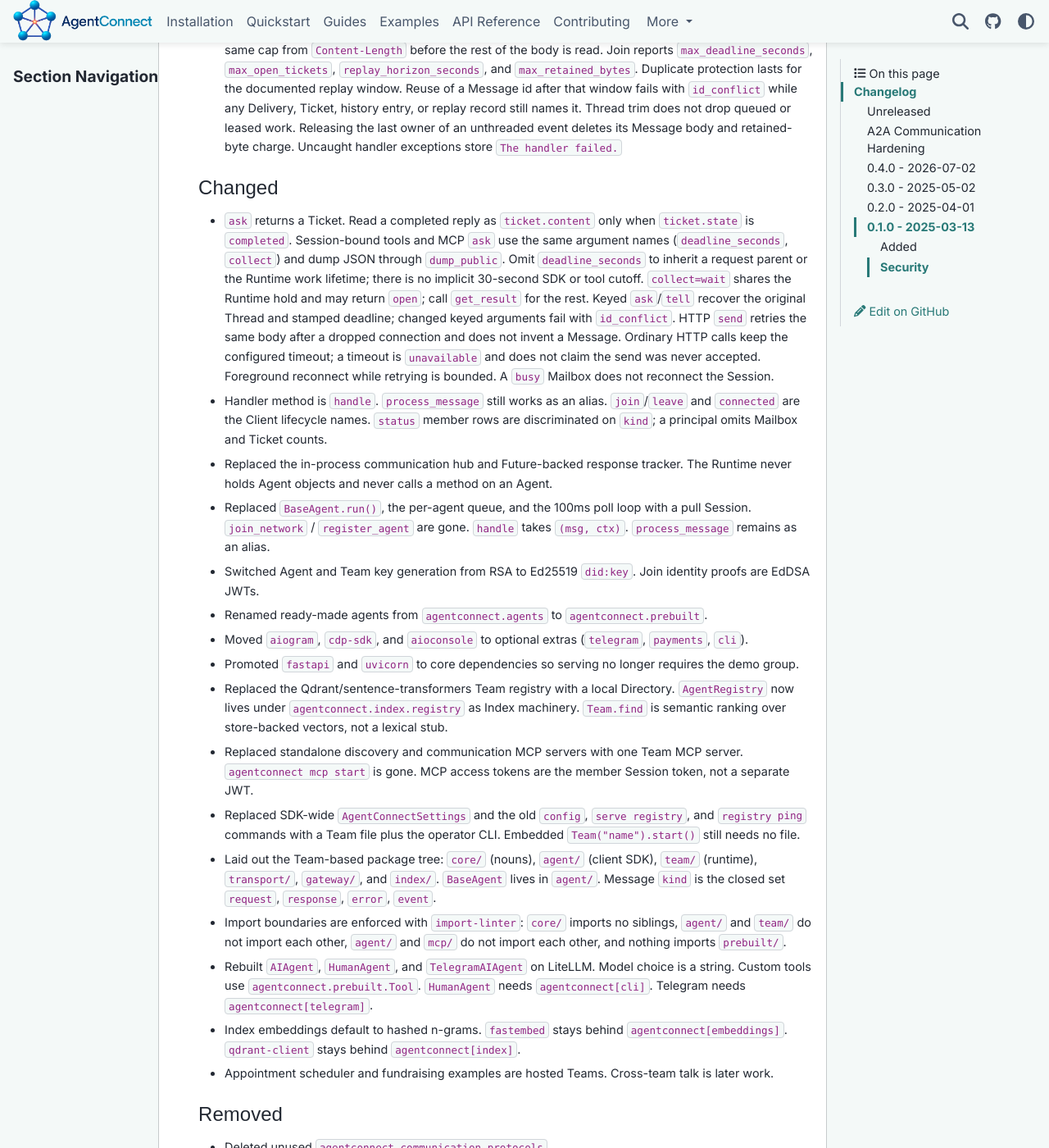
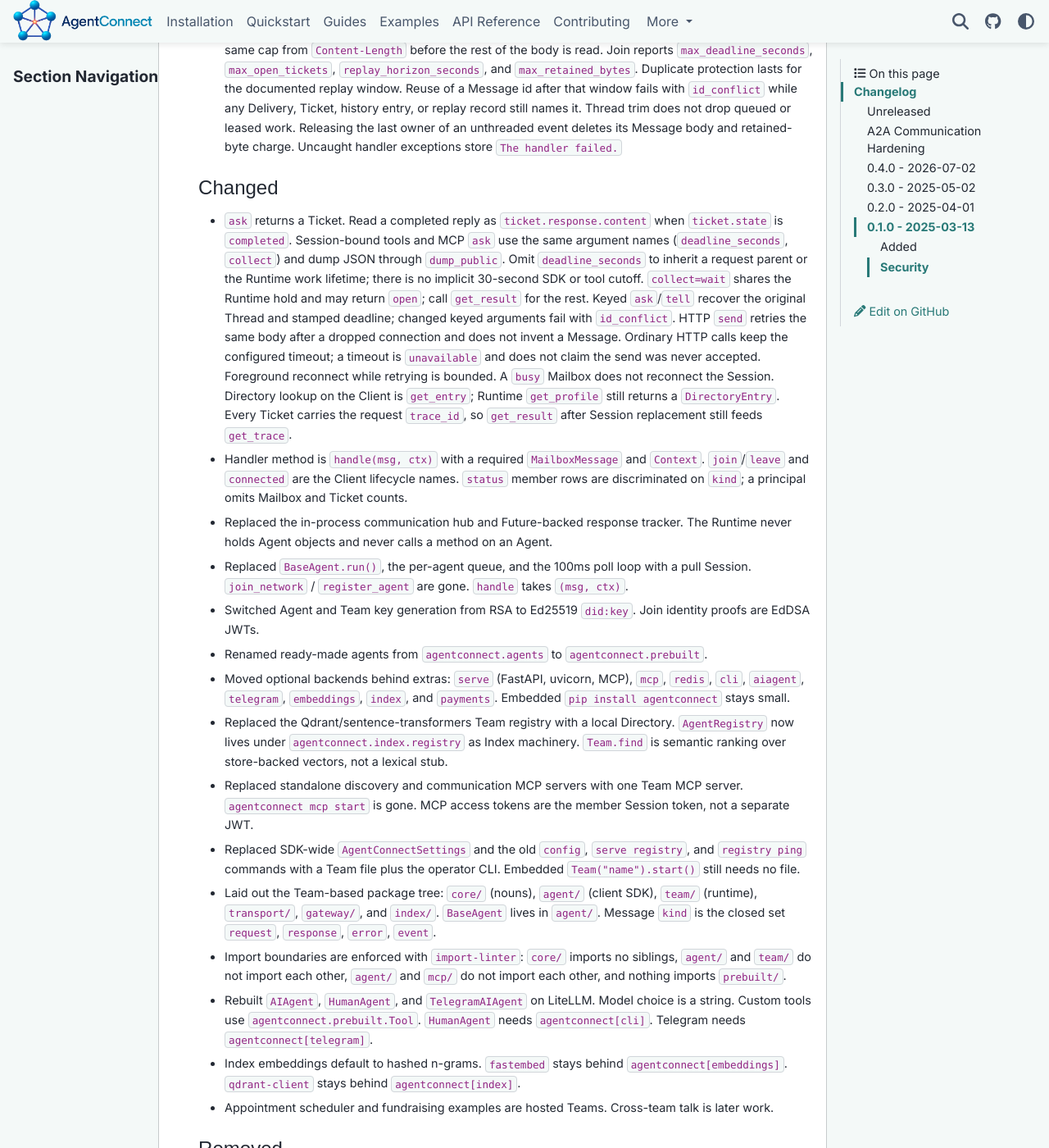
Before and after one commit to AKKI0511/AgentConnect, a Sphinx documentation site: the page built from docs/source/changelog.rst, in a window 1280 px wide and 1400 px high, scrolled down 1710 px. Shown: the whole window at 82% size. Built offline with Sphinx 7.4.7 and the PyData theme 0.15.4, drawn with Linux system fonts in a browser that asks for light colours; some of the changed text lies outside the part shown.

Commit message:
docs: record typed public surface

```diff
--- a/CHANGELOG.md
+++ b/CHANGELOG.md
@@ -9,9 +9,9 @@
 
 ### Added
 - Team Runtime with store-backed mailboxes, Tickets, and Thread history. `Team("name").start()` serves join, send, lease, complete, reply, get_result, get_history, find, and get_profile. Memory is the default store; Redis keeps open Tickets across a Runtime restart.
-- Agent Session and handler contract. Subclass `BaseAgent`, implement `handle(msg, ctx)`, and `join` a Team in-process or by URL. The Session pulls work, maps return / None / raise / `ctx.ticket()` onto Runtime reply and complete, retries while the Team is coming up, and reconnects after a restart. `Team.serve()` exposes the HTTP binding (POST + SSE) on loopback.
+- Agent Session and handler contract. Subclass `BaseAgent`, implement `handle(msg, ctx)`, and `join` a Team in-process or by URL. The Session pulls work, maps return / None / raise / `ctx.defer()` onto Runtime reply and complete, retries while the Team is coming up, and reconnects after a restart. `Team.serve()` exposes the HTTP binding (POST + SSE) on loopback and needs the `serve` extra.
 - Join authentication. Every Agent has an Ed25519 `did:key`. `Team.issue_join_token` issues a scoped, expiring, revocable token. Network joins (`require_join_auth=True`) require that token plus an EdDSA identity proof. Revoking a token or removing a Membership drops the Session immediately. The Runtime mints a membership attestation JWT at join; inbound verification of that statement is later work.
-- Ticket and Thread contract. Open Tickets (and Thread Messages they still need) are kept until at least the deadline. `collect=wait` holds `send` until the Ticket is terminal or `wait_hold_seconds` (default 25) elapses, then returns the current Ticket without ending accepted work. Client `ask` and MCP `ask` share that hold. A Delivery history window is capped by count and by `max_message_bytes`. `get_history(before=...)` with a missing UUID returns the newest page. `callback` and `stream` fail with `unsupported_collect_mode`.
+- Ticket and Thread contract. Open Tickets (and Thread Messages they still need) are kept until at least the deadline. `collect=wait` holds `send` until the Ticket is terminal or `wait_hold_seconds` (default 25) elapses, then returns the current Ticket without ending accepted work. Client `ask` and MCP `ask` share that hold. A Delivery history window is capped by count and by `max_message_bytes`. `get_history(before=...)` with a missing UUID returns the newest page. `collect` is `wait` or `ticket`; any other value is `invalid_request`.
 - A request always expects a reply, opens a Ticket, and carries a `deadline` on the accepted Message. The send may omit `deadline`; the Runtime stamps a finite work cutoff (`work_lifetime_seconds`, default 3600) or copies a request parent's absolute deadline. Fire-and-forget work is an `event`. Thread history, the delivered window, and `get_history` order by a per-Thread `seq` assigned on acceptance. `parent_id` names the Message this one replies to or continues.
 - Public `renew` extends one Delivery lease up to the request deadline. Heartbeat keeps the Session only. The Session renews running and deferred work, counts each distinct in-flight obligation once, and does not cancel a handler that is awaiting its own recovery.
 - Member `get_trace` returns only events that name that Membership. The operator still receives the full list. `TraceEvent.parent_id` copies the named Message's parent. MCP `ask` and `tell` mint a fresh Message id unless the caller supplies `idempotency_key`.
@@ -25,14 +25,13 @@
 - Bounded work and retention. `send` and `reply` share `max_message_bytes`. HTTP JSON bodies use the same cap from `Content-Length` before the rest of the body is read. Join reports `max_deadline_seconds`, `max_open_tickets`, `replay_horizon_seconds`, and `max_retained_bytes`. Duplicate protection lasts for the documented replay window. Reuse of a Message id after that window fails with `id_conflict` while any Delivery, Ticket, history entry, or replay record still names it. Thread trim does not drop queued or leased work. Releasing the last owner of an unthreaded event deletes its Message body and retained-byte charge. Uncaught handler exceptions store `The handler failed.`
 
 ### Changed
-- `ask` returns a Ticket. Read a completed reply as `ticket.content` only when `ticket.state` is `completed`. Session-bound tools and MCP `ask` use the same argument names (`deadline_seconds`, `collect`) and dump JSON through `dump_public`. Omit `deadline_seconds` to inherit a request parent or the Runtime work lifetime; there is no implicit 30-second SDK or tool cutoff. `collect=wait` shares the Runtime hold and may return `open`; call `get_result` for the rest. Keyed `ask`/`tell` recover the original Thread and stamped deadline; changed keyed arguments fail with `id_conflict`. HTTP `send` retries the same body after a dropped connection and does not invent a Message. Ordinary HTTP calls keep the configured timeout; a timeout is `unavailable` and does not claim the send was never accepted. Foreground reconnect while retrying is bounded. A `busy` Mailbox does not reconnect the Session.
-- Handler method is `handle`. `process_message` still works as an alias. `join`/`leave` and `connected` are the Client lifecycle names. `status` member rows are discriminated on `kind`; a principal omits Mailbox and Ticket counts.
+- `ask` returns a Ticket. Read a completed reply as `ticket.response.content` when `ticket.state` is `completed`. Session-bound tools and MCP `ask` use the same argument names (`deadline_seconds`, `collect`) and dump JSON through `dump_public`. Omit `deadline_seconds` to inherit a request parent or the Runtime work lifetime; there is no implicit 30-second SDK or tool cutoff. `collect=wait` shares the Runtime hold and may return `open`; call `get_result` for the rest. Keyed `ask`/`tell` recover the original Thread and stamped deadline; changed keyed arguments fail with `id_conflict`. HTTP `send` retries the same body after a dropped connection and does not invent a Message. Ordinary HTTP calls keep the configured timeout; a timeout is `unavailable` and does not claim the send was never accepted. Foreground reconnect while retrying is bounded. A `busy` Mailbox does not reconnect the Session. Directory lookup on the Client is `get_entry`; Runtime `get_profile` still returns a `DirectoryEntry`. Every Ticket carries the request `trace_id`, so `get_result` after Session replacement still feeds `get_trace`.
+- Handler method is `handle(msg, ctx)` with a required `MailboxMessage` and `Context`. `join`/`leave` and `connected` are the Client lifecycle names. `status` member rows are discriminated on `kind`; a principal omits Mailbox and Ticket counts.
 - Replaced the in-process communication hub and Future-backed response tracker. The Runtime never holds Agent objects and never calls a method on an Agent.
-- Replaced `BaseAgent.run()`, the per-agent queue, and the 100ms poll loop with a pull Session. `join_network` / `register_agent` are gone. `handle` takes `(msg, ctx)`. `process_message` remains as an alias.
+- Replaced `BaseAgent.run()`, the per-agent queue, and the 100ms poll loop with a pull Session. `join_network` / `register_agent` are gone. `handle` takes `(msg, ctx)`.
 - Switched Agent and Team key generation from RSA to Ed25519 `did:key`. Join identity proofs are EdDSA JWTs.
 - Renamed ready-made agents from `agentconnect.agents` to `agentconnect.prebuilt`.
-- Moved `aiogram`, `cdp-sdk`, and `aioconsole` to optional extras (`telegram`, `payments`, `cli`).
-- Promoted `fastapi` and `uvicorn` to core dependencies so serving no longer requires the demo group.
+- Moved optional backends behind extras: `serve` (FastAPI, uvicorn, MCP), `mcp`, `redis`, `cli`, `aiagent`, `telegram`, `embeddings`, `index`, and `payments`. Embedded `pip install agentconnect` stays small.
 - Replaced the Qdrant/sentence-transformers Team registry with a local Directory. `AgentRegistry` now lives under `agentconnect.index.registry` as Index machinery. `Team.find` is semantic ranking over store-backed vectors, not a lexical stub.
 - Replaced standalone discovery and communication MCP servers with one Team MCP server. `agentconnect mcp start` is gone. MCP access tokens are the member Session token, not a separate JWT.
 - Replaced SDK-wide `AgentConnectSettings` and the old `config`, `serve registry`, and `registry ping` commands with a Team file plus the operator CLI. Embedded `Team("name").start()` still needs no file.
```
Also changed, not shown: README.md (+1 -1 lines), docs/source/installation.md (+1 -1 lines), docs/source/quickstart.md (+4 -2 lines), agentconnect/team/directory/README.md.
